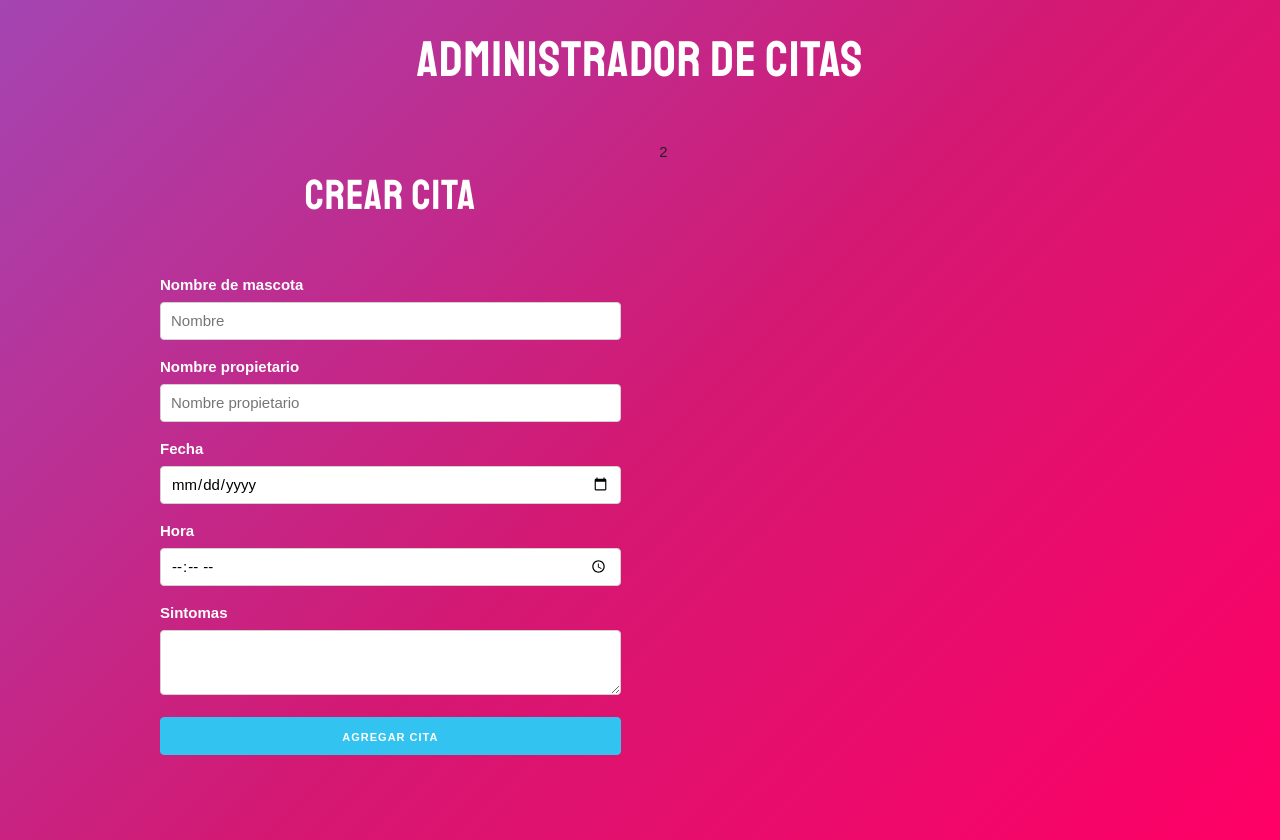
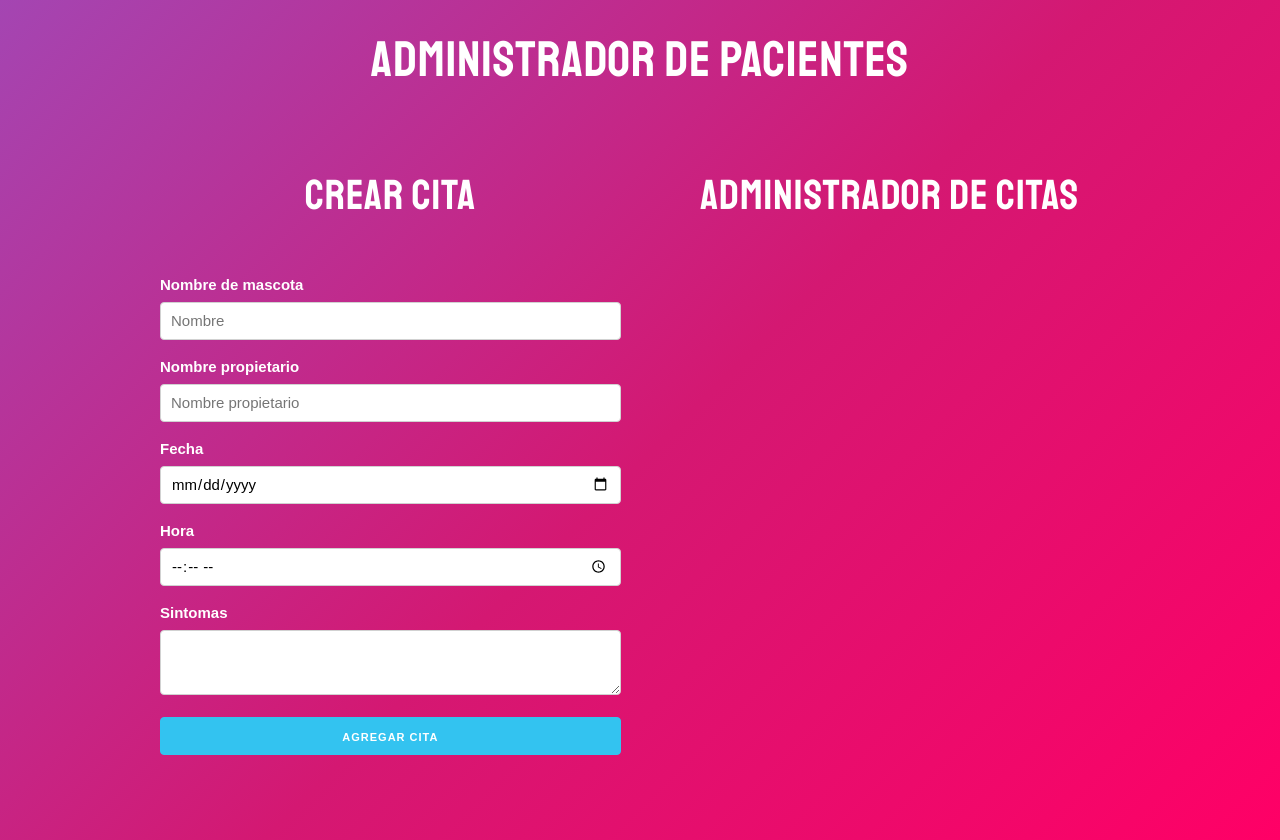
Before and after one commit to fgonzalezberro/appointment-system, a React (Create React App) app: page / in a window 1280 px wide. Built offline with nearby package versions, Linux system fonts and the light colour scheme.

Commit message:
Creating Cita component and list all appointments in dashboard

```diff
--- a/src/App.js
+++ b/src/App.js
@@ -3,6 +3,7 @@ import React, {Fragment , useState} from 'react';
 
 // Import components
 import Formulario from './components/Formulario';
+import Cita from './components/Cita';
 
 // Import CSS
 import './index.css';
@@ -23,7 +24,7 @@ function App() {
 
   return (
     <Fragment>
-      <h1>Administrador de citas</h1>
+      <h1>Administrador de pacientes</h1>
       <div className='container'>
         <div className='row'>
           <div className='one-half column'>
@@ -33,7 +34,13 @@ function App() {
           </div>
 
           <div className='one-half column'>
-            2
+            <h2>Administrador de citas</h2>
+            {appointments.map(cita => (
+              <Cita
+                cita={cita}
+                key={cita.id}
+              />
+            ))}
           </div>
         </div>
       </div>
--- /dev/null
+++ b/src/components/Cita.js
@@ -0,0 +1,22 @@
+// Import React Library
+import React from 'react';
+
+// Cita component
+const Cita = ({cita}) =>{
+
+    // Destructuring cita
+    const {mascota , propietario , date , time , sintomas } = cita;
+    console.log(mascota);
+
+    return(
+        <div className='cita'>
+            <p>Mascota: <span>{mascota}</span></p>
+            <p>Propietario: <span>{propietario}</span></p>
+            <p>Fecha: <span>{date}</span></p>
+            <p>Hora: <span>{time}</span></p>
+            <p>Sintomas: <span>{sintomas}</span></p>
+        </div>
+    );
+}
+
+export default Cita;
```
